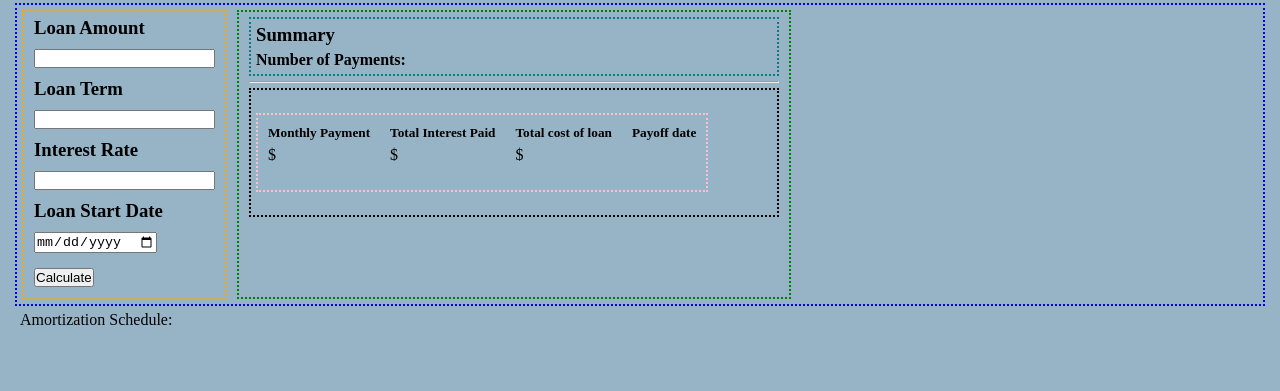
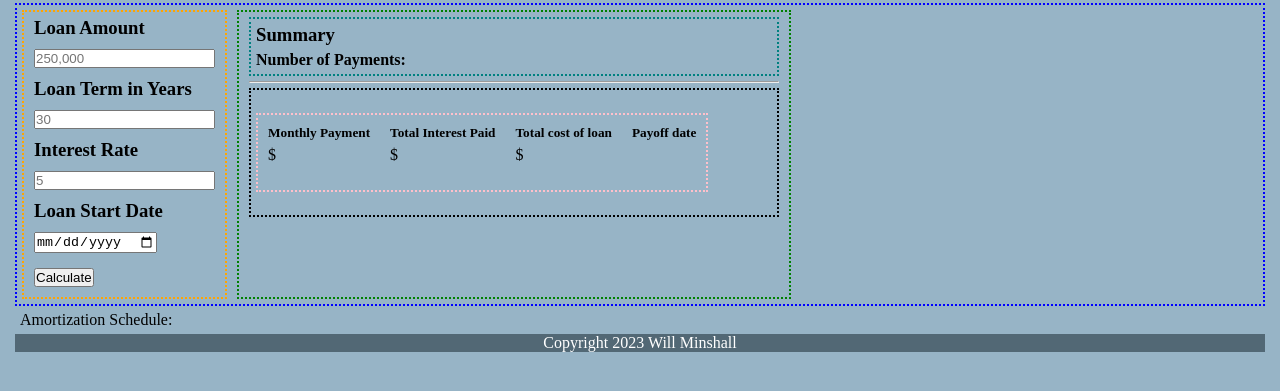
Before and after one commit to minshallw12/financial-calculator, a plain HTML site: page index.html in a window 1280 px wide. Shown: the part 197-588 px from the top of the page. Drawn offline with nearby package versions, Linux system fonts and the light colour scheme.

```diff
--- a/index.html
+++ b/index.html
@@ -20,15 +20,15 @@
         <div class="input_screen">
             <div class="loan_amount">
                 <h3>Loan Amount</h3>
-                <input class="input" id="amount_input">
+                <input class="input" id="amount_input" placeholder="250,000">
             </div>
             <div class="loan_term">
-                <h3>Loan Term</h3>
-                <input class="input" id="term_input">
+                <h3>Loan Term in Years</h3>
+                <input class="input" id="term_input" placeholder="30">
             </div>
             <div class="loan_rate">
                 <h3>Interest Rate</h3>
-                <input class="input" id="rate_input">
+                <input class="input" id="rate_input"placeholder="5">
             </div>
             <div class="loan_start">
                 <h3>Loan Start Date</h3>
@@ -71,5 +71,8 @@
     <div id="amor_display">
         <ul id="my_list">Amortization Schedule:</ul>
     </div>
+    <footer>
+        Copyright 2023 Will Minshall
+    </footer>
 </body>
 </html>
--- a/styles.css
+++ b/styles.css
@@ -12,6 +12,14 @@ nav {
 }
 img {
     max-height: 60px;
+}
+
+footer {
+    display: flex;
+    justify-content: center;
+    background-color: rgb(82,104,117);
+    color: white;
+
 }
 
 body {
```
